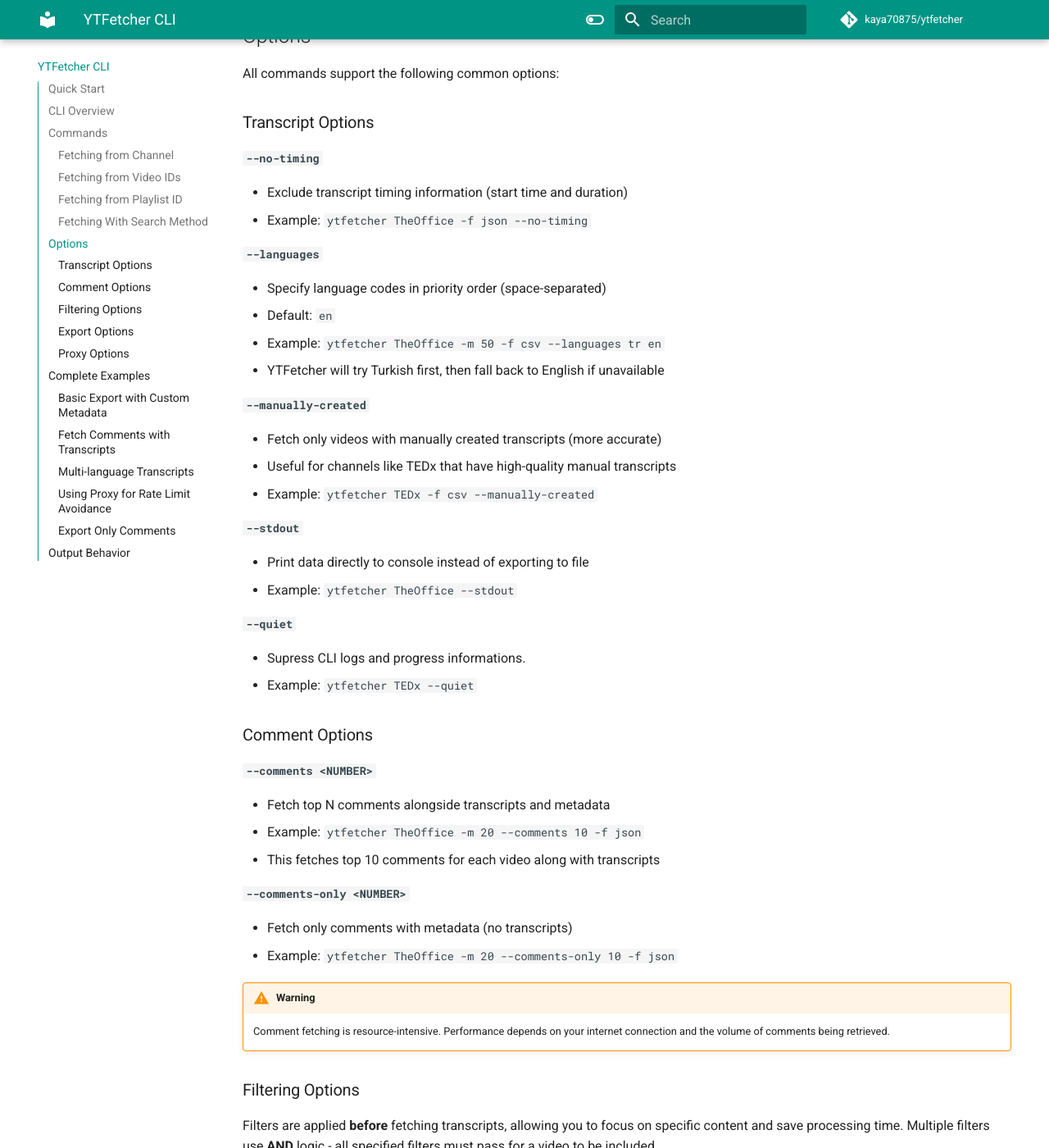
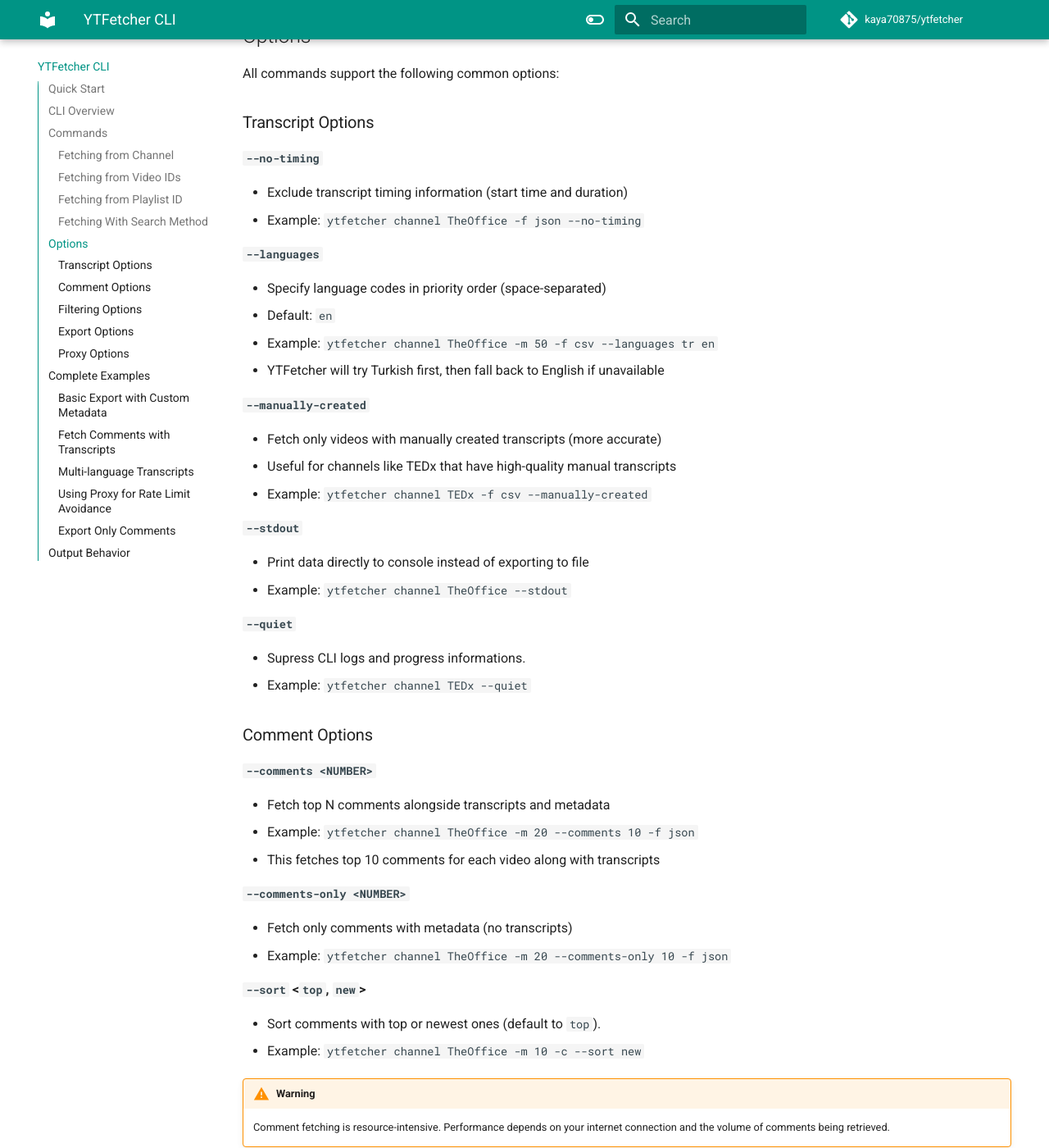
Before and after one commit to kaya70875/ytfetcher, an MkDocs documentation site: the page built from docs/cli.md, in a window 1280 px wide and 1400 px high, scrolled down 2357 px. Shown: the whole window at 82% size. Built offline with MkDocs 1.6.1 and Material for MkDocs 9.7.7, drawn with Linux system fonts in a browser that asks for light colours; comment, search, counter and statistics services are not loaded; some of the changed text lies outside the part shown.

Commit message:
add sorting option for CLI -- fix some documentation problems

````diff
--- a/docs/cli.md
+++ b/docs/cli.md
@@ -113,43 +113,48 @@
 **`--no-timing`**
 
 - Exclude transcript timing information (start time and duration)
-- Example: `ytfetcher TheOffice -f json --no-timing`
+- Example: `ytfetcher channel TheOffice -f json --no-timing`
 
 **`--languages`**
 
 - Specify language codes in priority order (space-separated)
 - Default: `en`
-- Example: `ytfetcher TheOffice -m 50 -f csv --languages tr en`
+- Example: `ytfetcher channel TheOffice -m 50 -f csv --languages tr en`
 - YTFetcher will try Turkish first, then fall back to English if unavailable
 
 **`--manually-created`**
 
 - Fetch only videos with manually created transcripts (more accurate)
 - Useful for channels like TEDx that have high-quality manual transcripts
-- Example: `ytfetcher TEDx -f csv --manually-created`
+- Example: `ytfetcher channel TEDx -f csv --manually-created`
 
 **`--stdout`**
 
 - Print data directly to console instead of exporting to file
-- Example: `ytfetcher TheOffice --stdout`
+- Example: `ytfetcher channel TheOffice --stdout`
 
 **`--quiet`**
 
 - Supress CLI logs and progress informations.
-- Example: `ytfetcher TEDx --quiet`
+- Example: `ytfetcher channel TEDx --quiet`
 
 ### Comment Options
 
 **`--comments <NUMBER>`**
 
 - Fetch top N comments alongside transcripts and metadata
-- Example: `ytfetcher TheOffice -m 20 --comments 10 -f json`
+- Example: `ytfetcher channel TheOffice -m 20 --comments 10 -f json`
 - This fetches top 10 comments for each video along with transcripts
 
 **`--comments-only <NUMBER>`**
 
 - Fetch only comments with metadata (no transcripts)
-- Example: `ytfetcher TheOffice -m 20 --comments-only 10 -f json`
+- Example: `ytfetcher channel TheOffice -m 20 --comments-only 10 -f json`
+
+**`--sort` <`top`, `new`>**
+
+- Sort comments with top or newest ones (default to `top`).
+- Example: `ytfetcher channel TheOffice -m 10 -c --sort new`
 
 !!! Warning
     Comment fetching is resource-intensive. Performance depends on your internet connection and the volume of comments being retrieved.
@@ -161,19 +166,19 @@
 **`--min-views <NUMBER>`**
 
 - Filter videos with view count greater than or equal to the specified number
-- Example: `ytfetcher TheOffice -m 50 -f json --min-views 1000`
+- Example: `ytfetcher channel TheOffice -m 50 -f json --min-views 1000`
 - Only processes videos with at least 1000 views
 
 **`--min-duration <SECONDS>`**
 
 - Filter videos with duration greater than or equal to the specified seconds
-- Example: `ytfetcher TheOffice -m 50 -f csv --min-duration 300`
+- Example: `ytfetcher channel TheOffice -m 50 -f csv --min-duration 300`
 - Only processes videos that are at least 5 minutes (300 seconds) long
 
 **`--includes-title <STRING>`**
 
 - Filter videos whose title contains the specified string (case-insensitive)
-- Example: `ytfetcher TheOffice -m 50 -f json --includes-title "episode"`
+- Example: `ytfetcher channel TheOffice -m 50 -f json --includes-title "episode"`
 - Only processes videos with "episode" in the title
 
 **Combining Multiple Filters**
@@ -181,7 +186,7 @@
 You can combine multiple filters to create more specific criteria:
 
 ```bash
-ytfetcher TheOffice -m 50 -f json \
+ytfetcher channel TheOffice -m 50 -f json \
   --min-views 1000 \
   --min-duration 300 \
   --includes-title "tutorial"
````
